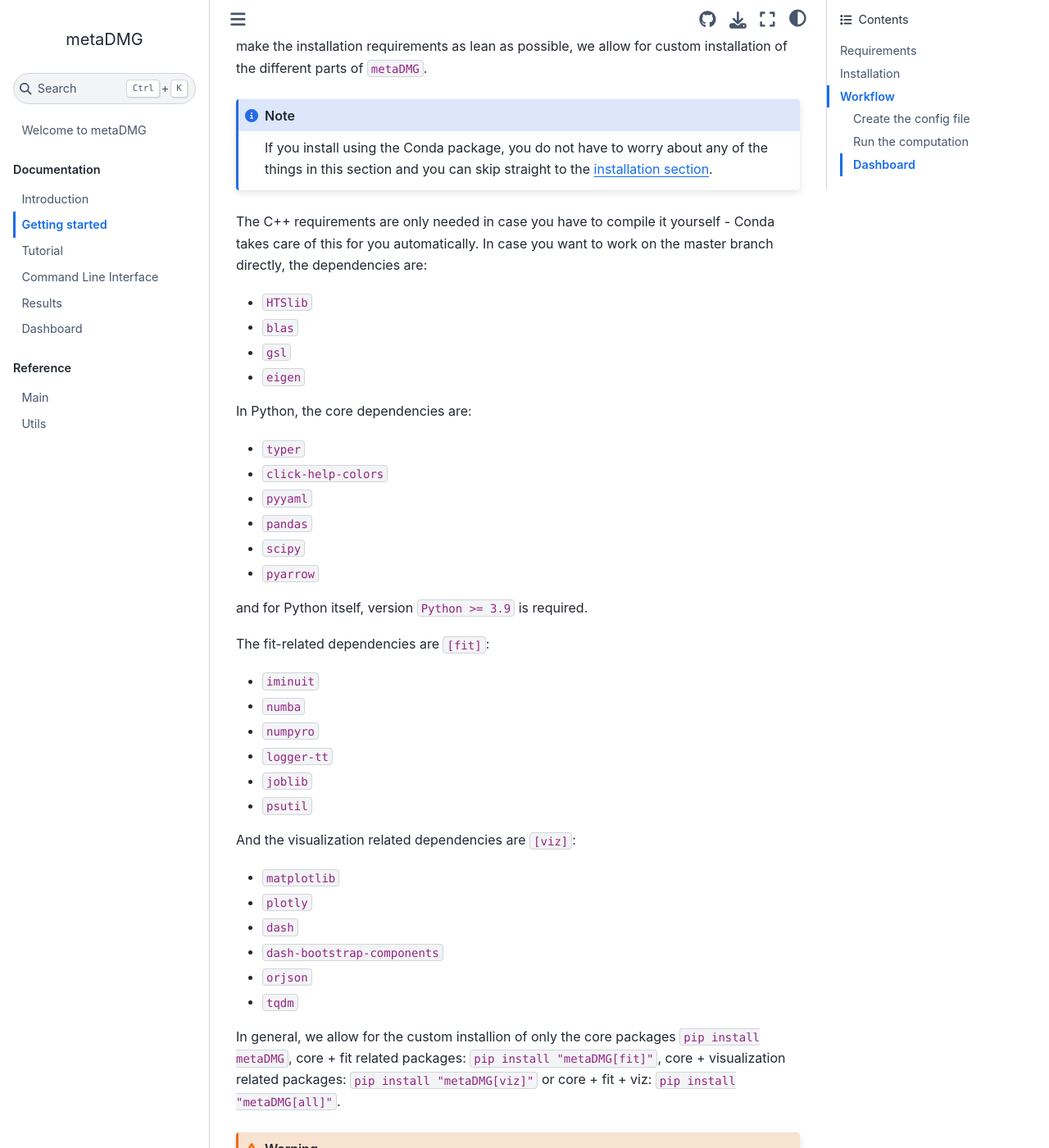
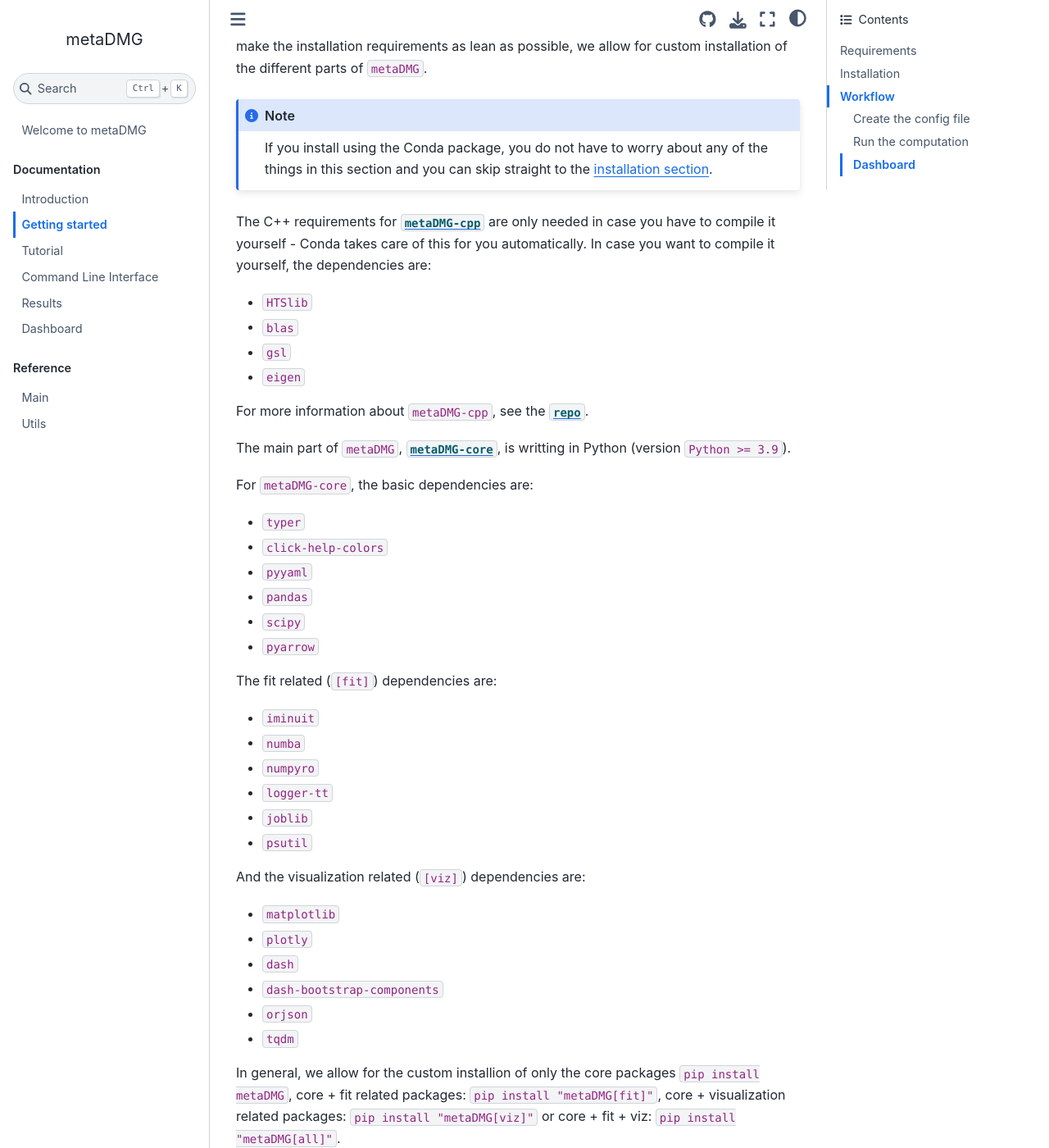
Before and after one commit to metaDMG-dev/metaDMG-core, a Sphinx documentation site: the page built from docs/source/getting-started.md, in a window 1280 px wide and 1400 px high, scrolled down 321 px. Shown: the whole window at 82% size. Built offline with Sphinx 7.4.7 and the Sphinx Book theme 1.1.4, drawn with Linux system fonts in a browser that asks for light colours.

Commit message:
fix: Force new release

````diff
--- a/docs/source/getting-started.md
+++ b/docs/source/getting-started.md
@@ -11,14 +11,18 @@ To make the installation requirements as lean as possible, we allow for custom i
 ```{note} If you install using the Conda package, you do not have to worry about any of the things in this section and you can skip straight to the [installation section](installation).
 ```
 
-The C++ requirements are only needed in case you have to compile it yourself - Conda takes care of this for you automatically.
-In case you want to work on the master branch directly, the dependencies are:
+The C++ requirements for [`metaDMG-cpp`](https://github.com/metaDMG-dev/metaDMG-cpp) are only needed in case you have to compile it yourself - Conda takes care of this for you automatically.
+In case you want to compile it yourself, the dependencies are:
 - `HTSlib`
 - `blas`
 - `gsl`
 - `eigen`
 
-In Python, the core dependencies are:
+For more information about `metaDMG-cpp`, see the [`repo`](https://github.com/metaDMG-dev/metaDMG-cpp).
+
+The main part of `metaDMG`, [`metaDMG-core`](https://github.com/metaDMG-dev/metaDMG-core), is writting in Python (version `Python >= 3.9`).
+
+For `metaDMG-core`, the basic dependencies are:
 - `typer`
 - `click-help-colors`
 - `pyyaml`
@@ -26,9 +30,7 @@ In Python, the core dependencies are:
 - `scipy`
 - `pyarrow`
 
-and for Python itself, version `Python >= 3.9` is required.
-
-The fit-related dependencies are `[fit]`:
+The fit related (`[fit]`) dependencies are:
 - `iminuit`
 - `numba`
 - `numpyro`
@@ -36,7 +38,7 @@ The fit-related dependencies are `[fit]`:
 - `joblib`
 - `psutil`
 
-And the visualization related dependencies are `[viz]`:
+And the visualization related (`[viz]`) dependencies are:
 - `matplotlib`
 - `plotly`
 - `dash`
````
